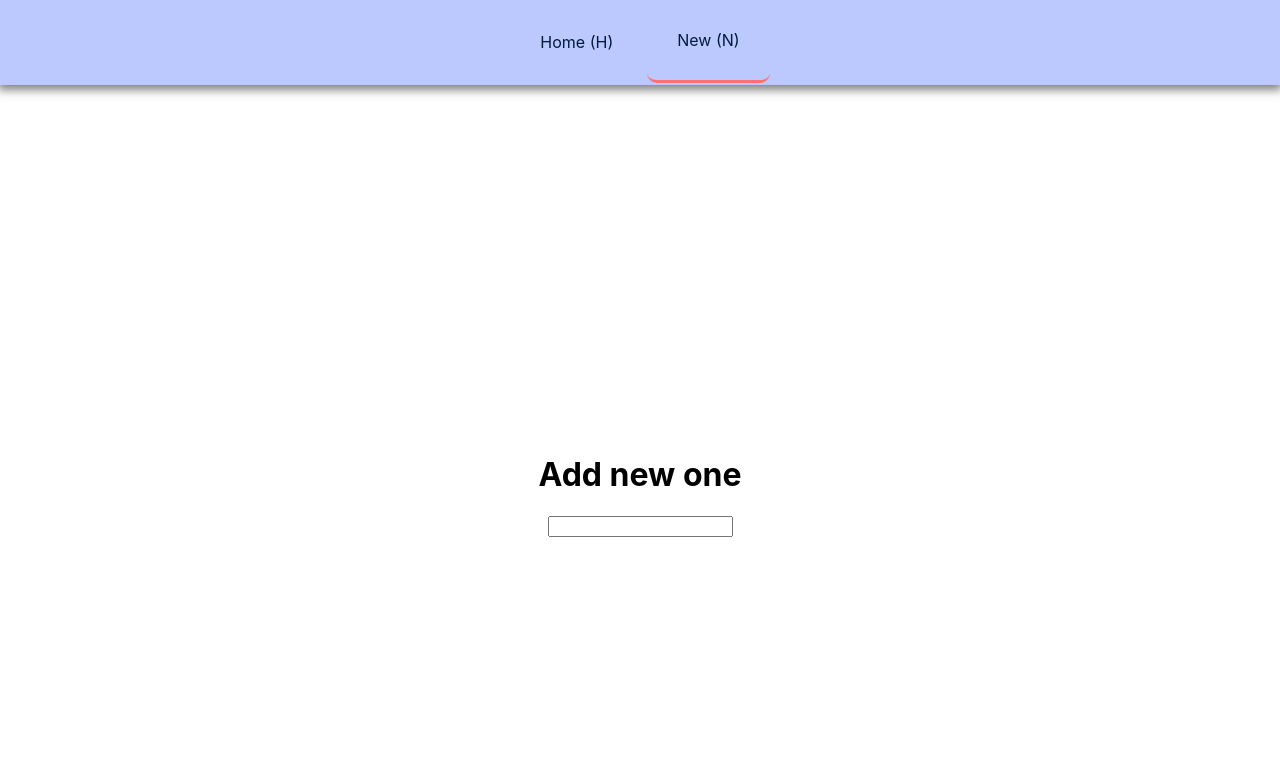
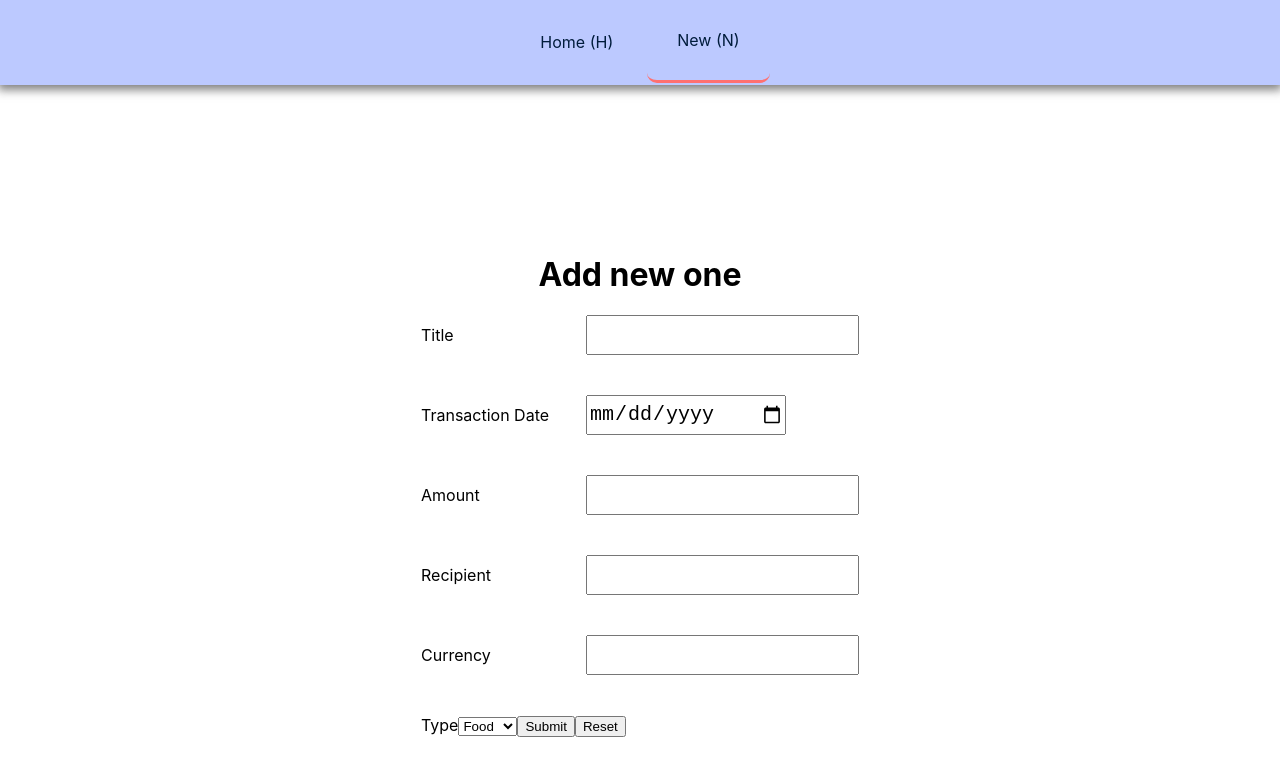
Before and after one commit to LucaMele/track-daily-expenses, a Next.js app: page /expenditure/new in a window 1280 px wide. Shown: the top 776 px of the page. Built offline with nearby package versions, Linux system fonts and the light colour scheme.

Commit message:
add basic validation

```diff
--- /dev/null
+++ b/components/form/Input.module.css
@@ -0,0 +1,26 @@
+.input {
+  height: 40px;
+  min-width: 200px;
+  font-size: 20px;
+  margin-bottom: 40px;
+}
+
+.inputLabel {
+  display: inline-block;
+  display: flex;
+}
+
+.inputLabelText {
+  margin-right: 15px;
+  min-width: 150px;
+  line-height: 40px;
+  display: inline-block;
+}
+
+.showValidity:invalid {
+  border: 2px solid red;
+}
+
+.showValidity:valid {
+  border: 2px solid green;
+}
--- /dev/null
+++ b/components/form/index.ts
@@ -0,0 +1 @@
+export * from './input';
--- /dev/null
+++ b/components/form/input.tsx
@@ -0,0 +1,25 @@
+import React from 'react';
+import styles from './Input.module.css';
+
+export interface InputProps {
+  name: string;
+  type: string;
+  text: string;
+  min?: number;
+  max?: number;
+  step?: string;
+  required?: boolean;
+  showValidity?: boolean;
+}
+
+export const Input: React.FC<InputProps> = ({ text, showValidity, ...props }) => (
+  <>
+    <label className={styles.inputLabel}>
+      <span className={styles.inputLabelText}>{text}</span>
+      <input
+        className={`${styles.input} ${showValidity ? styles.showValidity : ''}`}
+        {...props}
+      />
+    </label>
+  </>
+);
--- a/pages/expenditure/new/index.tsx
+++ b/pages/expenditure/new/index.tsx
@@ -1,25 +1,39 @@
-import React, { FormEventHandler } from 'react';
+import React, { FormEventHandler, useState } from 'react';
 import type { NextPage } from 'next';
+import styles from './New.module.css';
+import { Input } from '../../../components/form';
+
+const formShema = [
+  { Comp: Input, type: 'text', name: 'title', text: 'Title', required: true },
+  { Comp: Input, type: 'date', name: 'transaction_date', text: 'Transaction Date', required: true },
+  { Comp: Input, type: 'number', name: 'amount', text: 'Amount', min: 1, step: 'any', required: true },
+  { Comp: Input, type: 'text', name: 'recipient', text: 'Recipient', min: 1, required: true },
+  { Comp: Input, type: 'text', name: 'currency', text: 'Currency', max: 3, min: 1, required: true },
+];
 
 const NewExpenditure: NextPage = () => {
 
+  const [showValidity, setVisibility] = useState(false);
+
   const addPost: FormEventHandler<HTMLFormElement> = async (event) => {
     event.preventDefault();
-    const data = new FormData((event.target as HTMLFormElement));
+    const formEl = (event.target as HTMLFormElement);
+    if (!formEl.checkValidity()) {
+      setVisibility(true);
+      return;
+    }
+    const data = new FormData(formEl);
     const formObject = {};
     for (const [key, value] of data) {
       (formObject as any)[key] = value;
     }
-    const res = await fetch(
-      'http://localhost:3000/api/add-post',
-      {
-        body: JSON.stringify(formObject),
-        headers: {
-          'Content-Type': 'application/json',
-        },
-        method: 'POST',
+    const res = await fetch('http://localhost:3000/api/add-post', {
+      body: JSON.stringify(formObject),
+      headers: {
+        'Content-Type': 'application/json',
       },
-    );
+      method: 'POST',
+    });
     const result = await res.json();
     console.log(result);
   };
@@ -27,8 +41,20 @@ const NewExpenditure: NextPage = () => {
   return (
     <>
       <h1>Add new one</h1>
-      <form onSubmit={addPost}>
-        <input type="text" name="title"></input>
+      <form noValidate onSubmit={addPost}>
+        {formShema && formShema.map(({ Comp, ...rest }, k) => (
+          <Comp showValidity={showValidity} key={k} {...rest} />
+        ))}
+        <label>
+          <span className={styles.inputLabelText}>Type</span>
+          <select className={styles.input} name="type">
+            <option value="food">Food</option>
+            <option value="travel">Travel</option>
+            <option value="other">Other</option>
+          </select>
+        </label>
+        <button type="submit">Submit</button>
+        <button type="reset" onClick={() => setVisibility(false)}>Reset</button>
       </form>
     </>
   );
```
Also changed, not shown: pages/expenditure/new/New.module.css (added).
